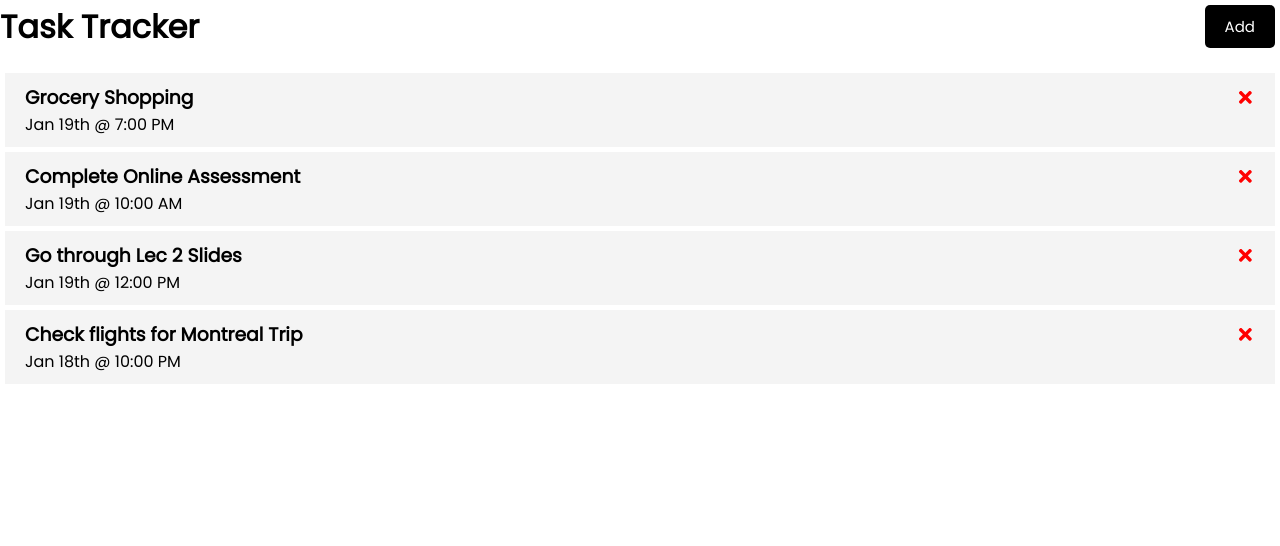
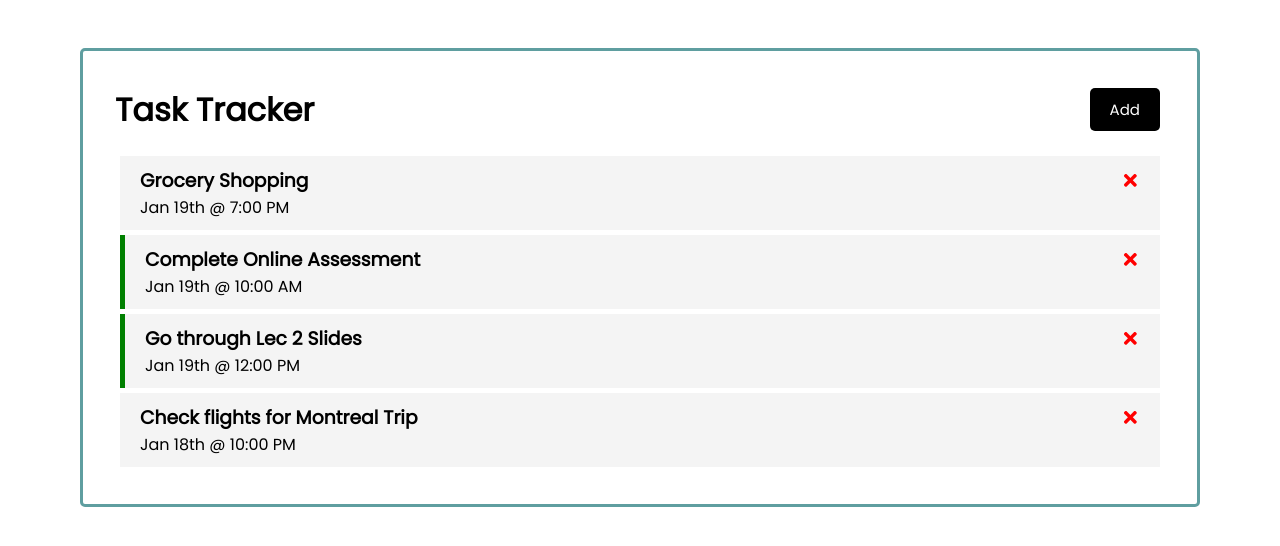
Before and after one commit to adityajoshigit/task-tracker, a React (Create React App) app: page / in a window 1280 px wide. Shown: the top 546 px of the page. Built offline with nearby package versions, Linux system fonts and the light colour scheme.

Commit message:
applied reminder css and auto-toggling in task cmp

```diff
--- a/src/App.js
+++ b/src/App.js
@@ -1,3 +1,4 @@
+import './App.css';
 import Header from './components/Header';
 import Tasks from './components/Tasks';
 import { useState } from 'react';
@@ -11,7 +12,7 @@ function App() {
                 id: 1,
                 desc: 'Grocery Shopping',
                 dt: 'Jan 19th @ 7:00 PM',
-                reminder: true,
+                reminder: false,
                 isDeleted: false
             },
             {
@@ -32,7 +33,7 @@ function App() {
                 id: 4,
                 desc: 'Check flights for Montreal Trip',
                 dt: 'Jan 18th @ 10:00 PM',
-                reminder: true,
+                reminder: false,
                 isDeleted: false
             }
         ]
--- a/src/components/Task.jsx
+++ b/src/components/Task.js
@@ -28,11 +28,17 @@ const Task = ({
         );
     };
 
+    const getTaskClassName = () => {
+        return (
+            'task ' + ( task.reminder ? 'reminder' : '')
+        );
+    };
+
     const getTaskDetails = () => {
         let taskData = <></>;
         if (task) {
             taskData = (
-                <div className='task'>
+                <div className={getTaskClassName()}>
                     <h3
                         style={ task.isDeleted ? taskCss.deletedTask : {} }
                     >
```
Also changed, not shown: src/components/Button.js (renamed from src/components/Button.jsx), src/components/Header.js (renamed from src/components/Header.jsx), src/components/Tasks.js (renamed from src/components/Tasks.jsx).
